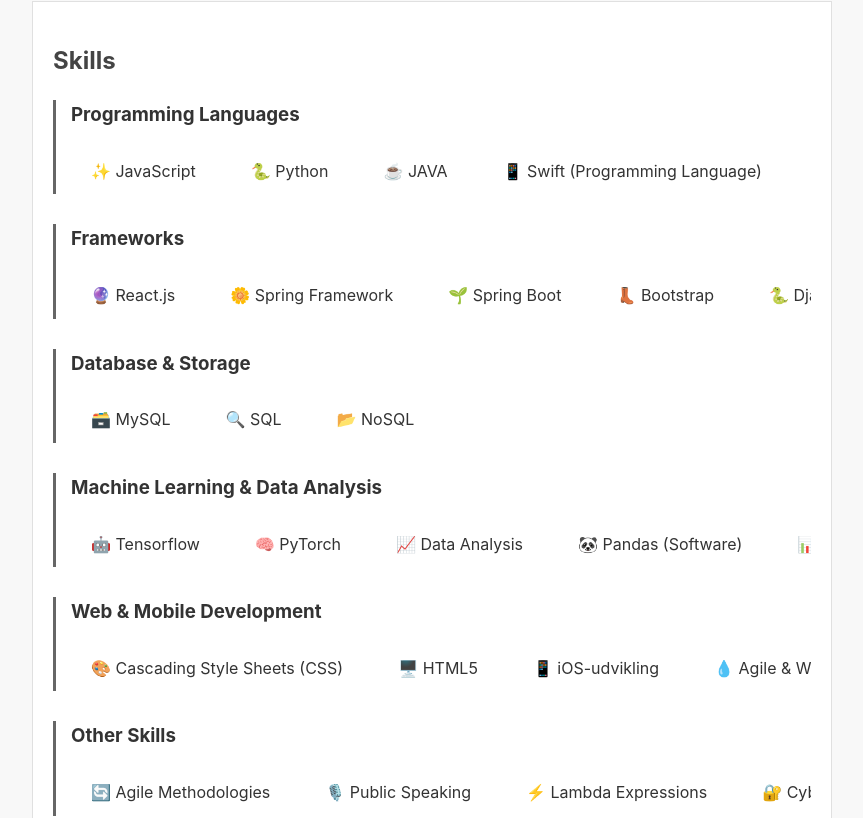
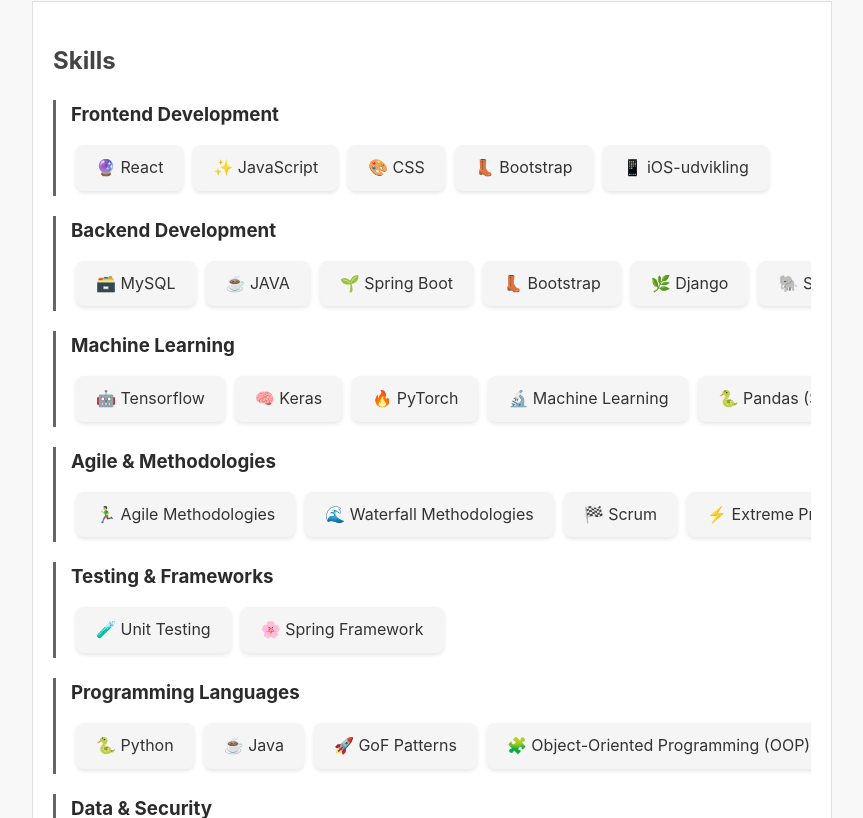
Before and after one commit to orskoven/orskoven.github.io, a React (Create React App) app: page / in a window 1280 px wide. Shown: the part 422-1240 px from the top of the page, without its empty margins (208-1071 px from the left). Built offline with nearby package versions, Linux system fonts and the light colour scheme.

Commit message:
Update Skills.js

```diff
--- a/src/Skills.js
+++ b/src/Skills.js
@@ -1,66 +1,51 @@
 const Skills = () => {
-  const skillsCategories = {
-    'Programming Languages': [
-      '✨ JavaScript',
-      '🐍 Python',
-      '☕ JAVA',
-      '📱 Swift (Programming Language)',
-      'C',
-      'Machine Code',
-    ],
-    Frameworks: [
-      '🔮 React.js',
-      '🌼 Spring Framework',
-      '🌱 Spring Boot',
-      '👢 Bootstrap',
-      '🐍 Django',
-      '🍶 Flask',
-    ],
-    'Database & Storage': ['🗃️ MySQL', '🔍 SQL', '📂 NoSQL'],
-    'Machine Learning & Data Analysis': [
-      '🤖 Tensorflow',
-      '🧠 PyTorch',
-      '📈 Data Analysis',
-      '🐼 Pandas (Software)',
-      '📊 Seaborn',
-    ],
-    'Web & Mobile Development': [
-      '🎨 Cascading Style Sheets (CSS)',
-      '🖥️ HTML5',
-      '📱 iOS-udvikling',
-      '💧 Agile & Waterfall Methodologies',
-    ],
-    'Other Skills': [
-      '🔄 Agile Methodologies',
-      '🎙️ Public Speaking',
-      '⚡ Lambda Expressions',
-      '🔐 Cybersikkerhed',
-      '🗣️ Presentations',
-      '✅ Unit Testing',
-      '💨 Extreme Programming',
-      '📐 GoF Patterns',
-      '🧩 Object-Oriented Programming (OOP)',
-      '🔍 Analytical Skills',
-    ],
-  };
-
   return (
     <section className="section">
       <h2>Skills</h2>
-      {Object.keys(skillsCategories).map((category) => (
-        <div className="category" key={category}>
-          <h3>{category}</h3>
-          <div className="skills-container">
-            {skillsCategories[category].map((skill) => (
-              <span className="skill" key={skill}>
-                {skill}
-              </span>
-            ))}
-          </div>
-        </div>
-      ))}
+      {renderSkillCategory("Frontend Development", [
+        "🔮 React", "✨ JavaScript", "🎨 CSS", "👢 Bootstrap", "📱 iOS-udvikling",
+      ])}
+      {renderSkillCategory("Backend Development", [
+        "🗃️ MySQL", "☕ JAVA", "🌱 Spring Boot", "👢 Bootstrap", "🌿 Django", "🐘 SQL", "🔮 NoSQL",
+      ])}
+      {renderSkillCategory("Machine Learning", [
+        "🤖 Tensorflow", "🧠 Keras", "🔥 PyTorch", "🔬 Machine Learning", "🐍 Pandas (Software)",
+      ])}
+      {renderSkillCategory("Agile & Methodologies", [
+        "🏃‍♂️ Agile Methodologies", "🌊 Waterfall Methodologies", "🏁 Scrum", "⚡ Extreme Programming",
+      ])}
+      {renderSkillCategory("Testing & Frameworks", [
+        "🧪 Unit Testing", "🌸 Spring Framework",
+      ])}
+      {renderSkillCategory("Programming Languages", [
+        "🐍 Python", "☕ Java", "🚀 GoF Patterns", "🧩 Object-Oriented Programming (OOP)", "🐦 Swift (Programming Language)",
+      ])}
+      {renderSkillCategory("Data & Security", [
+        "📊 Data Analysis", "🔒 Cybersikkerhed", "🔐 Seaborn",
+      ])}
+      {renderSkillCategory("Web Technologies", [
+        "🕸️ HTML5", "👢 Bootstrap", "🔥 Firebase", "🌱 Spring Boot",
+      ])}
+      {renderSkillCategory("Others", [
+        "🎤 Public Speaking", "📊 UML", "🧠 RUP", "🧮 Lambda Expressions", "🎨 CSS", "📈 Presentations", "📚 Database Development", "🧠 Gestalt", "🍼 Flask",
+      ])}
     </section>
   );
 };
 
+const renderSkillCategory = (title, skills) => {
+  return (
+    <div className="skills-category">
+      <h3>{title}</h3>
+      <div className="skills-slider">
+        {skills.map((skill, index) => (
+          <div className="skill-tile" key={index}>
+            {skill}
+          </div>
+        ))}
+      </div>
+    </div>
+  );
+};
+
 export default Skills;
```
